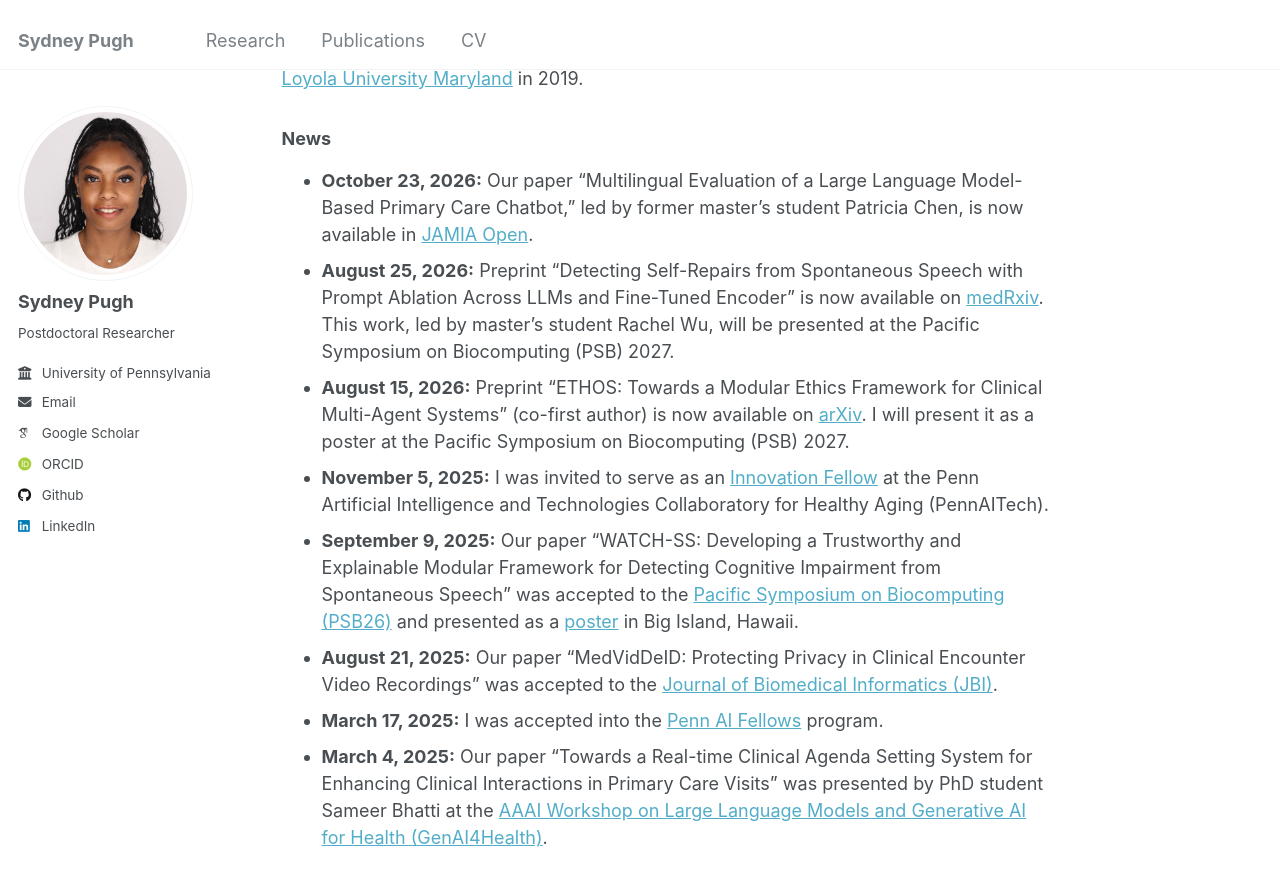
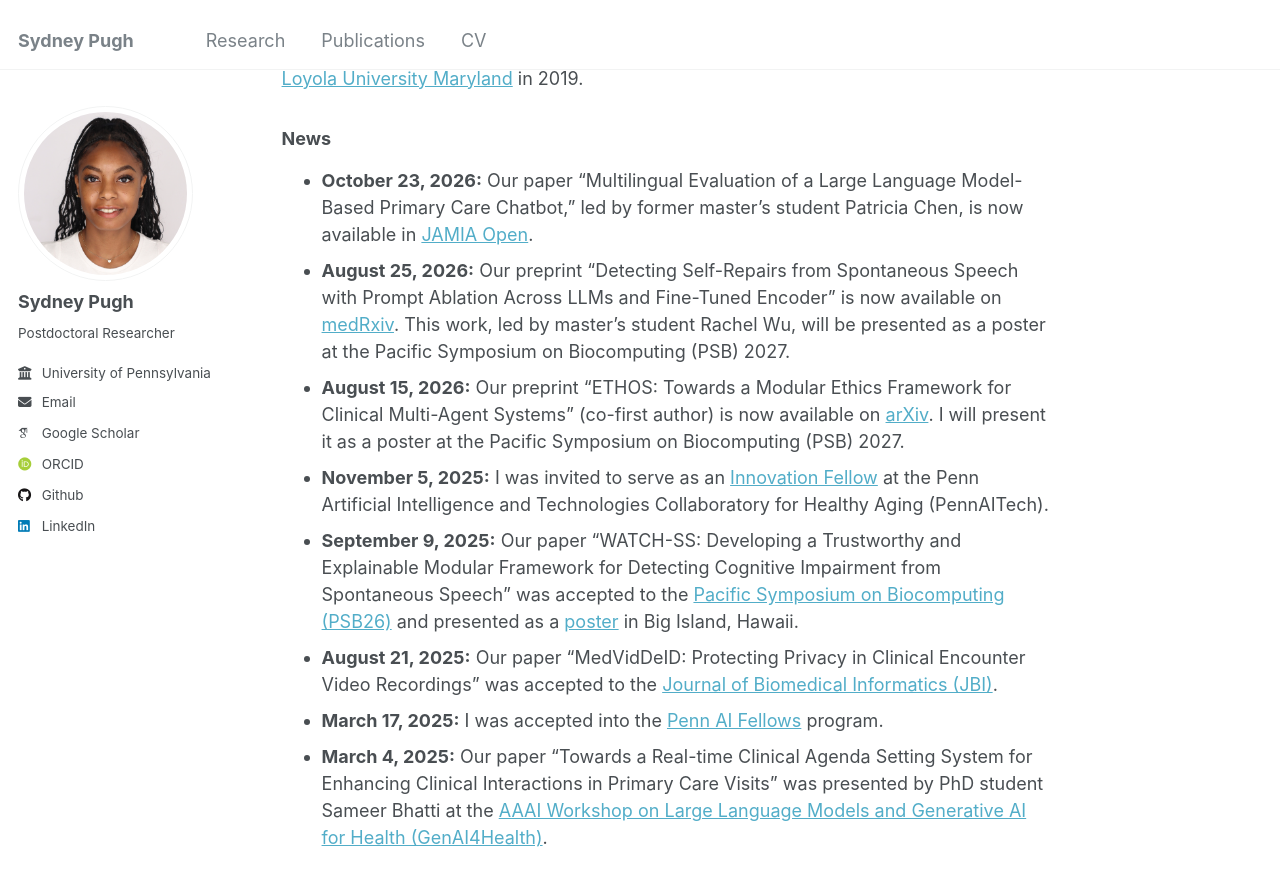
Before and after one commit to sfpugh/sfpugh.github.io, a Jekyll site: the page built from _pages/about.md, in a window 1280 px wide and 900 px high, scrolled down 588 px. Shown: the top 886 px of the window. Built offline with Jekyll 4.4.1, drawn with Linux system fonts in a browser that asks for light colours; some web fonts are replaced.

Commit message:
Update news section with new preprints and details

```diff
--- a/_pages/about.md
+++ b/_pages/about.md
@@ -17,8 +17,8 @@ I earned my Ph.D. in [Computer and Information Science (CIS)](https://www.cis.up
 
 ### News
 * **October 23, 2026:** Our paper "Multilingual Evaluation of a Large Language Model-Based Primary Care Chatbot," led by former master's student Patricia Chen, is now available in [JAMIA Open](https://pmc.ncbi.nlm.nih.gov/articles/PMC13694105/).
-* **August 25, 2026:** Preprint "Detecting Self-Repairs from Spontaneous Speech with Prompt Ablation Across LLMs and Fine-Tuned Encoder" is now available on [medRxiv](https://www.medrxiv.org/content/10.64898/2026.08.21.26360471v1). This work, led by master's student Rachel Wu, will be presented at the Pacific Symposium on Biocomputing (PSB) 2027.
-* **August 15, 2026:** Preprint "ETHOS: Towards a Modular Ethics Framework for Clinical Multi-Agent Systems" (co-first author) is now available on [arXiv](https://arxiv.org/abs/2608.15424). I will present it as a poster at the Pacific Symposium on Biocomputing (PSB) 2027.
+* **August 25, 2026:** Our preprint "Detecting Self-Repairs from Spontaneous Speech with Prompt Ablation Across LLMs and Fine-Tuned Encoder" is now available on [medRxiv](https://www.medrxiv.org/content/10.64898/2026.08.21.26360471v1). This work, led by master's student Rachel Wu, will be presented as a poster at the Pacific Symposium on Biocomputing (PSB) 2027.
+* **August 15, 2026:** Our preprint "ETHOS: Towards a Modular Ethics Framework for Clinical Multi-Agent Systems" (co-first author) is now available on [arXiv](https://arxiv.org/abs/2608.15424). I will present it as a poster at the Pacific Symposium on Biocomputing (PSB) 2027.
 * **November 5, 2025:** I was invited to serve as an [Innovation Fellow](https://www.pennaitech.org/innovationfellows) at the Penn Artificial Intelligence and Technologies Collaboratory for Healthy Aging (PennAITech).
 * **September 9, 2025:** Our paper "WATCH-SS: Developing a Trustworthy and Explainable Modular Framework for Detecting Cognitive Impairment from Spontaneous Speech" was accepted to the [Pacific Symposium on Biocomputing (PSB26)](https://doi.org/10.1142/9789819824755_0024) and presented as a [poster](https://doi.org/10.7490/f1000research.1120305.1) in Big Island, Hawaii.
 * **August 21, 2025:** Our paper "MedVidDeID: Protecting Privacy in Clinical Encounter Video Recordings" was accepted to the [Journal of Biomedical Informatics (JBI)](https://www.sciencedirect.com/science/article/pii/S1532046425001303).
```
